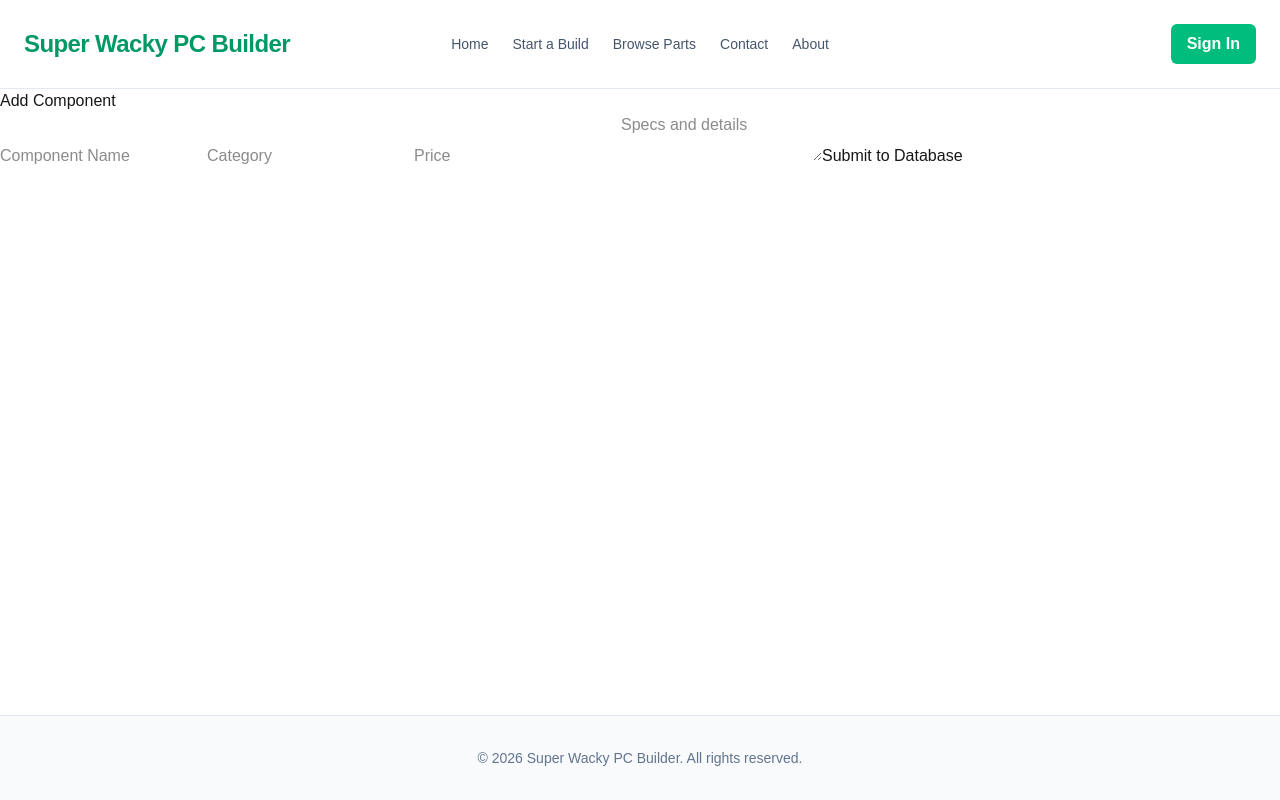
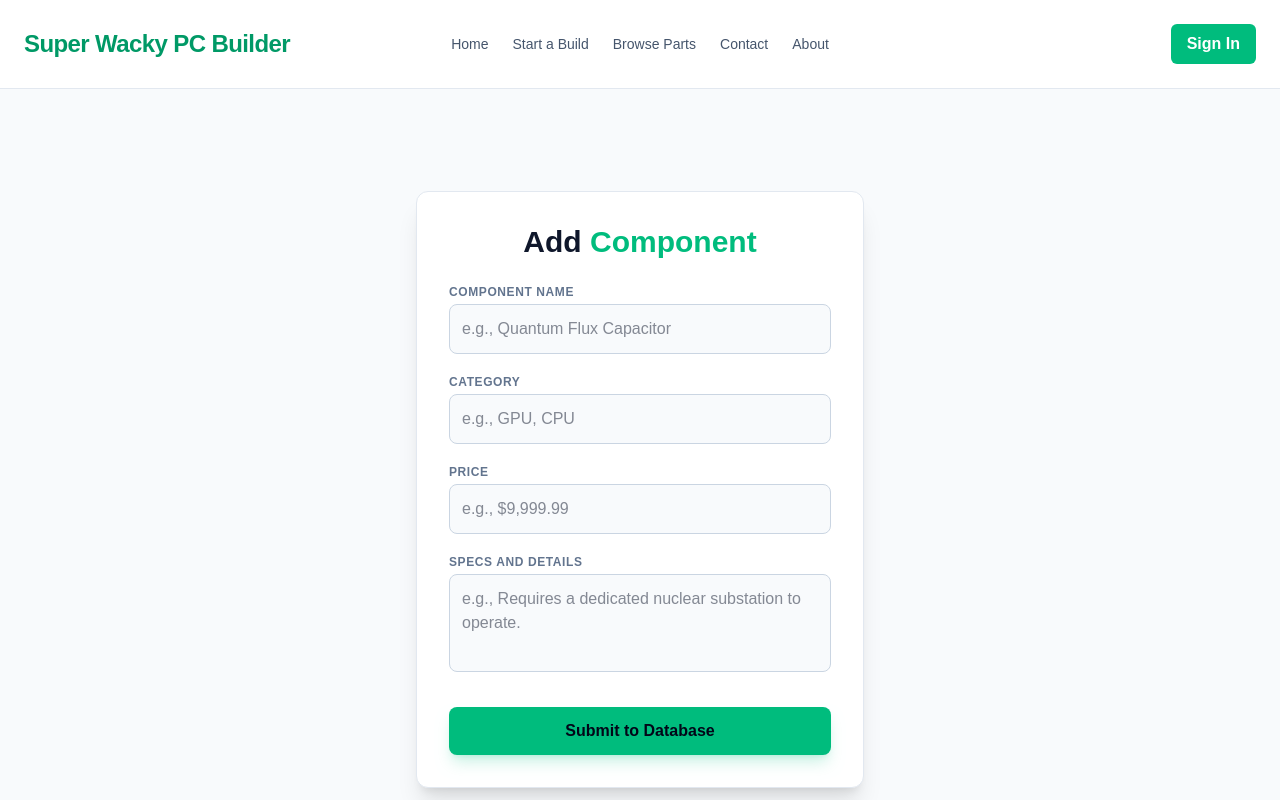
Before and after one commit to Lucas-Fillier/Super-Wacky-PC-building-site, a Next.js app in the folder pcBuilder/: page /add-part in a window 1280 px wide. Shown: the top 800 px of the page. Built offline with nearby package versions, Linux system fonts and the light colour scheme.

Commit message:
feat: add add-part button and fix inventory layout
- moved the add button to its own section so it's not so crowded
- cleaned up the header spacing to look better
- added a little icon to the button

```diff
--- a/pcBuilder/app/add-part/page.js
+++ b/pcBuilder/app/add-part/page.js
@@ -1,31 +1,65 @@
-export default function AddPartPage(){
-    return(
-        <main>
-            <h1>Add Component</h1>
-            <form action="/api/parts" method="POST">
+export default function AddPartPage() {
+    return (
+        <main className="min-h-screen flex flex-col items-center justify-center bg-slate-50 dark:bg-slate-900 p-6 transition-colors duration-200">
+
+            <div className="w-full max-w-md bg-white dark:bg-slate-800 rounded-xl shadow-xl border border-slate-200 dark:border-slate-700 p-8">
+
+                <h1 className="text-3xl font-extrabold text-slate-900 dark:text-white mb-6 text-center">
+                    Add <span className="text-emerald-500">Component</span>
+                </h1>
+
+                <form action="/api/parts" method="POST" className="flex flex-col gap-5">
+
+                    <div>
+                        <label className="block text-xs font-bold uppercase tracking-wider text-slate-500 dark:text-slate-400 mb-1">Component Name</label>
                         <input
                             name="partName"
-                    placeholder="Component Name"
+                            placeholder="e.g., Quantum Flux Capacitor"
                             required
+                            className="w-full p-3 rounded-lg border border-slate-300 dark:border-slate-600 bg-slate-50 dark:bg-slate-700 text-slate-900 dark:text-white focus:outline-none focus:ring-2 focus:ring-emerald-500 transition-all"
                         />
+                    </div>
+
+                    <div>
+                        <label className="block text-xs font-bold uppercase tracking-wider text-slate-500 dark:text-slate-400 mb-1">Category</label>
                         <input
                             name="partCategory"
-                    placeholder="Category"
+                            placeholder="e.g., GPU, CPU"
                             required
+                            className="w-full p-3 rounded-lg border border-slate-300 dark:border-slate-600 bg-slate-50 dark:bg-slate-700 text-slate-900 dark:text-white focus:outline-none focus:ring-2 focus:ring-emerald-500 transition-all"
                         />
+                    </div>
+
+                    <div>
+                        <label className="block text-xs font-bold uppercase tracking-wider text-slate-500 dark:text-slate-400 mb-1">Price</label>
                         <input
                             name="partPrice"
-                    placeholder="Price"
+                            placeholder="e.g., $9,999.99"
                             required
+                            className="w-full p-3 rounded-lg border border-slate-300 dark:border-slate-600 bg-slate-50 dark:bg-slate-700 text-slate-900 dark:text-white focus:outline-none focus:ring-2 focus:ring-emerald-500 transition-all"
                         />
+                    </div>
+
+                    <div>
+                        <label className="block text-xs font-bold uppercase tracking-wider text-slate-500 dark:text-slate-400 mb-1">Specs and details</label>
                         <textarea
                             name="partSpecs"
-                    placeholder="Specs and details"
+                            placeholder="e.g., Requires a dedicated nuclear substation to operate."
+                            rows="3"
                             required
+                            className="w-full p-3 rounded-lg border border-slate-300 dark:border-slate-600 bg-slate-50 dark:bg-slate-700 text-slate-900 dark:text-white focus:outline-none focus:ring-2 focus:ring-emerald-500 transition-all resize-none"
                         ></textarea>
+                    </div>
 
-                <button type="submit">Submit to Database</button>
+                    <button
+                        type="submit"
+                        className="w-full mt-2 bg-emerald-500 hover:bg-emerald-400 text-slate-950 font-bold py-3 px-4 rounded-lg shadow-lg shadow-emerald-500/20 transition-all hover:scale-[1.02]"
+                    >
+                        Submit to Database
+                    </button>
+
                 </form>
+            </div>
         </main>
-    )
+    );
 }
--- a/pcBuilder/app/parts/page.js
+++ b/pcBuilder/app/parts/page.js
@@ -20,19 +20,25 @@ export default async function BrowseParts() {
     return (
         <main className="flex flex-col flex-grow min-h-screen bg-slate-50 dark:bg-slate-900 transition-colors duration-200">
 
-            <section className="bg-white dark:bg-slate-950 py-16 px-6 border-b border-slate-200 dark:border-slate-800 text-center transition-colors duration-200">
+            <section className="bg-white dark:bg-slate-950 py-20 px-6 border-b border-slate-200 dark:border-slate-800 text-center transition-colors duration-200">
+                <div className="max-w-2xl mx-auto">
                     <h1 className="text-4xl font-extrabold mb-4 text-slate-900 dark:text-white">
                         Hardware <span className="text-emerald-600 dark:text-emerald-400">Inventory</span>
                     </h1>
-                <p className="text-slate-600 dark:text-slate-400 max-w-xl mx-auto">
+                    <p className="text-slate-600 dark:text-slate-400 mb-10">
                         Browse our extensive collection of high-performance components and incredibly questionable prototypes.
                     </p>
+
+                    <div className="pt-2">
                         <Link
                             href="/add-part"
-                    className="inline-block px-6 py-3 bg-emerald-500 hover:bg-emerald-400 text-slate-950 font-bold rounded-lg shadow-lg shadow-emerald-500/20 transition-transform hover:scale-105"
+                            className="inline-flex items-center gap-2 px-8 py-4 bg-emerald-500 hover:bg-emerald-400 text-slate-950 font-bold rounded-xl shadow-lg shadow-emerald-500/20 transition-all hover:scale-105 active:scale-95"
                         >
-                    + Add Custom Component
+                            <svg className="w-5 h-5" fill="none" stroke="currentColor" viewBox="0 0 24 24"><path strokeLinecap="round" strokeLinejoin="round" strokeWidth="3" d="M12 4v16m8-8H4"></path></svg>
+                            Add Custom Component
                         </Link>
+                    </div>
+                </div>
             </section>
 
             <div className="max-w-7xl mx-auto py-12 px-6 w-full">
```
Lines whose indentation alone changed are shown as unchanged.
